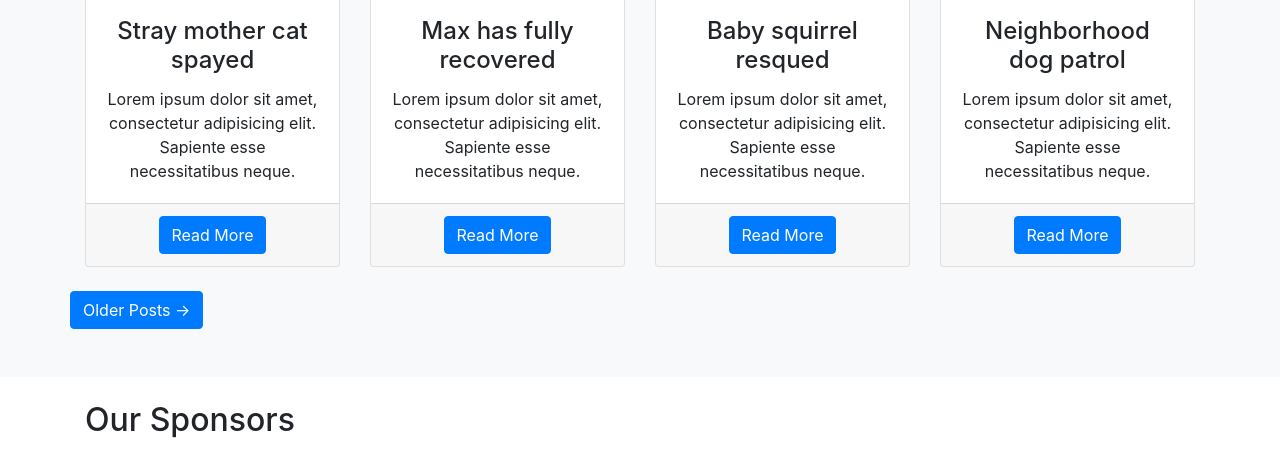
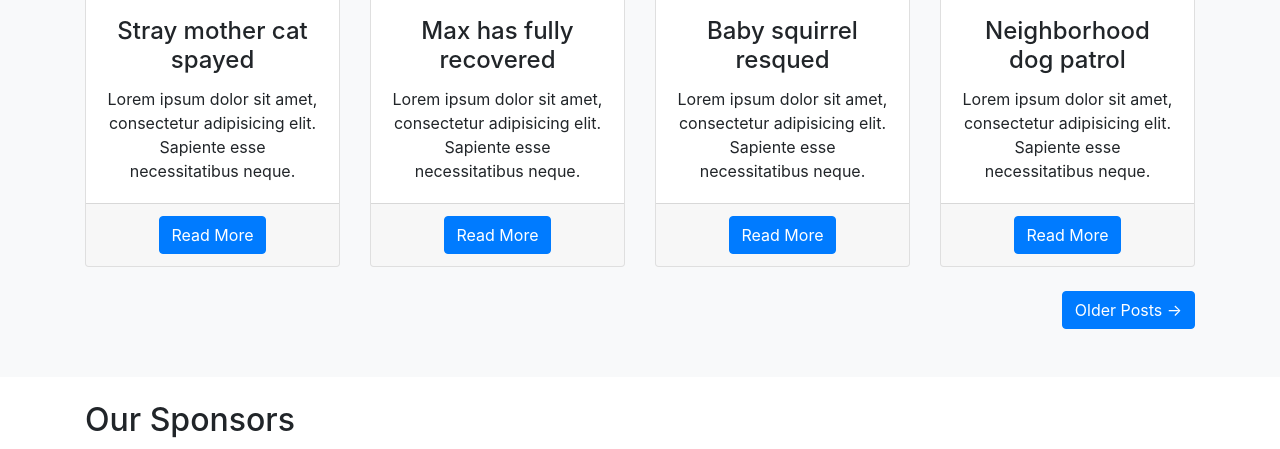
Before and after one commit to Minathema/AnimalShelter, a website: page index.html in a window 1280 px wide. Shown: the part 1159-1608 px from the top of the page. Drawn offline with Linux system fonts and the light colour scheme.

Commit message:
fixed "older news" button

```diff
--- a/index.html
+++ b/index.html
@@ -155,11 +155,11 @@
           </div>
         </div>
 
-        <div class="clearfix">
+
+        <div class="clearfix col-lg-12 col-md-6 mb-4">
           <a class="btn btn-primary float-right" href="#">Older Posts &rarr;</a>
         </div>
       </div>
-      <br>
       <br>
     </section>
       <!-- /.row -->
```
